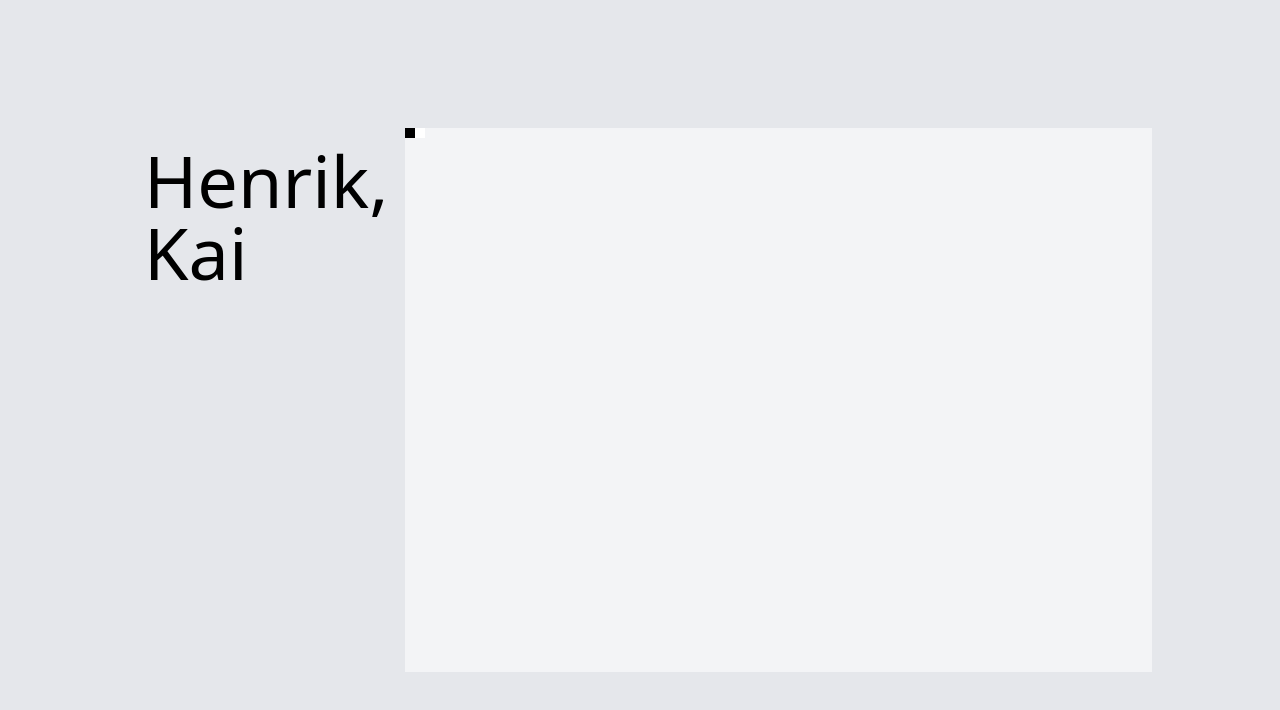
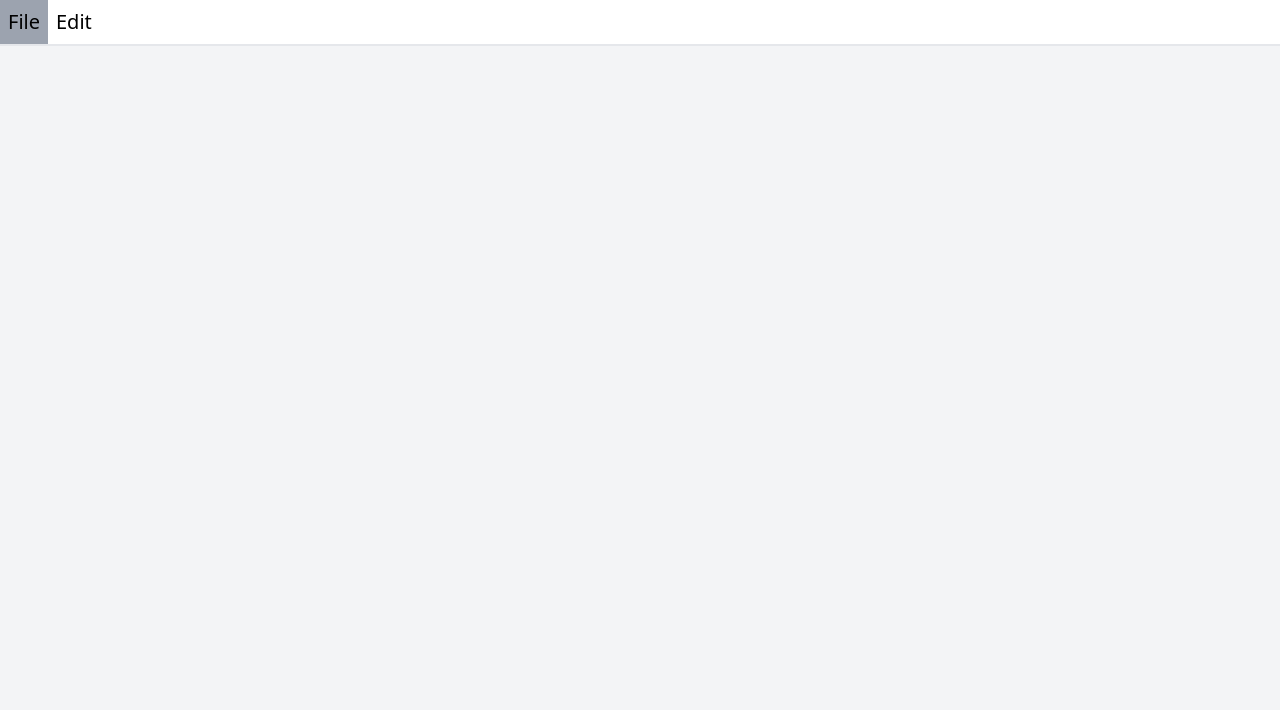
Before and after one commit to CuzImClicks/Bildbearbeitung, a SvelteKit app: page / in a window 1280 px wide. Shown: the top 710 px of the page. Built offline with nearby package versions, Linux system fonts and the light colour scheme.

Commit message:
added a lot

```diff
--- a/src/routes/Image.svelte
+++ b/src/routes/Image.svelte
@@ -1,19 +1,31 @@
 <script lang="ts">
-    import { split } from "postcss/lib/list";
-import Pixel from "./Pixel.svelte";
+    import Pixel from "./Pixel.svelte";
+    import {scale} from "svelte/transition";
 
-    export let image: Array<Array<string>>;
+    export let image: Array<Array<Array<number>>>;
+    export let size: number;
+    let sc = 10;
+
+    function zoom(event: WheelEvent) {
+        if (!event.ctrlKey) return;
+        event.preventDefault();
+
+        sc += event.deltaY * -0.1;
+        sc = Math.min(Math.max(10, sc), 100);
+    }
 </script>
 
-<div class="flex bg-gray-100 h-full w-full">
+<div class="flex justify-center items-center flex-col bg-gray-100 h-full w-full" on:wheel={zoom}>
     {#each image as row}
-        {#each row as pixel}
-            <Pixel
-                r={parseInt(pixel.split(" ")[0])}
-                g={parseInt(pixel.split(" ")[0])}
-                b={parseInt(pixel.split(" ")[0])}
-                size={1}
-            />
-        {/each}
+        <div class="flex">
+            {#each row as pixel}
+                <Pixel
+                    bind:r={pixel[0]}
+                    bind:g={pixel[1]}
+                    bind:b={pixel[2]}
+                    bind:size={sc}
+                />
+            {/each}
+        </div>
     {/each}
 </div>
--- a/src/routes/Main.svelte
+++ b/src/routes/Main.svelte
@@ -1,17 +1,25 @@
 
 <script lang="ts">
     import Image from "./Image.svelte";
+    import Navbar from "./Navbar.svelte";
 
-    let image = [["0 0 0", "255 255 255"]]
+    let image: Array<Array<Array<number>>> = [[[]]]
+        //[
+        //[[0, 0, 0], [148, 0, 211], [75, 0, 130], [0, 0, 255], [0, 255, 0], [255, 255, 0], [255, 127, 0], [255, 0, 0], [255, 255, 255]],
+        //[[255, 255, 255], [0, 0, 255], [255, 0, 0], [255, 127, 0], [255, 255, 0], [0, 255, 0], [0, 0, 255], [148, 0, 211], [0, 0, 0]],
+        //]
+    // 255 255 255; 0 0 0; 0 0 255;
+    // 255 255 255; 0 0 0; 0 0 255;
+    let size = 1;
+
 </script>
 
-<div class="h-screen flex justify-center p-32 bg-gray-200">
-    <div class="h-full w-1/3 p-4 text-7xl">
-        Henrik, Kai
-    </div>
-    <div class="w-full">
-        {#if image != null && image != undefined}
-            <Image image={image} />
+
+<div class="h-screen w-full overflow-hidden">
+    <Navbar bind:image={image}/>
+    <div class="w-full h-full overflow-visible">
+        {#if image != null && image !== undefined}
+            <Image bind:image={image} bind:size={size}/>
         {/if}
     </div>
 </div>
--- /dev/null
+++ b/src/routes/Navbar.svelte
@@ -0,0 +1,128 @@
+<script lang="ts">
+    import {mirrorDiagonally, mirrorHorizontally, mirrorVertically} from "./backend";
+
+    export let image: Array<Array<Array<number>>>;
+    type MenuCategory = {
+        name: string,
+        display: string,
+        action: () => void,
+        visible: boolean,
+        children: Array<MenuItem>
+    }
+
+    type MenuItem = {
+        name: string,
+        onClick: () => void,
+        display: string,
+    }
+
+    let fileMenuVisible = false;
+    let editMenuVisible = false;
+
+    let menuCategories: Array<MenuCategory> = [
+        {
+            name: "file",
+            display: "File",
+            action: () => {
+                console.log("file");
+            },
+            visible: fileMenuVisible,
+            children: [
+                {
+                    name: "new",
+                    onClick: () => {
+                        image = Array.from({length: 16}, () => Array.from({length: 16}, () => [255, 255, 255]));
+                    },
+                    display: "New",
+                },
+                {
+                    name: "load from clipboard",
+                    onClick: () => {
+                        navigator.clipboard.readText()
+                            .then(((t) => {
+                                image = t.trim().replace("\r", "").split("\n").map((row) =>
+                                    row.trim().replace(/;$/, "").split(";").map((pixel) =>
+                                        pixel.trim().split(" ").map((color) => parseInt(color, 10))
+                                    )
+                                );
+                            }))
+                    },
+                    display: "Load from clipboard",
+                },
+                {
+                    name: "Export to clipboard",
+                    onClick: () => {
+                        navigator.clipboard.writeText(
+                            image.map((row) => row.map((pixel) => pixel.join(" ")).join(";")).join("\n")
+                        );
+                    },
+                    display: "Export to clipboard",
+                }
+            ]
+        },
+        {
+            name: "edit",
+            display: "Edit",
+            action: () => {
+                console.log("file");
+            },
+            visible: editMenuVisible,
+            children: [
+                {
+                    name: "flip horizontally",
+                    onClick: () => {
+                        image = mirrorHorizontally(image)
+                    },
+                    display: "Flip Horizontally",
+                },
+                {
+                    name: "flip vertically",
+                    onClick: () => {
+                        image = mirrorVertically(image)
+                    },
+                    display: "Flip Vertically",
+                },
+                {
+                    name: "flip diagonally",
+                    onClick: () => {
+                        image = mirrorDiagonally(image)
+                    },
+                    display: "Flip Diagonally",
+                },
+            ]
+        },
+    ]
+</script>
+
+<svelte:head>
+    <!-- You can change icon sets according to your taste. Change `class` value in `menuItems` above to represent your icons. -->
+    <link rel="stylesheet" href="https://cdnjs.cloudflare.com/ajax/libs/font-awesome/6.5.1/css/all.min.css" integrity="sha512-KfkfwYDsLkIlwQp6LFnl8zNdLGxu9YAA1QvwINks4PhcElQSvqcyVLLD9aMhXd13uQjoXtEKNosOWaZqXgel0g==" crossorigin="anonymous" referrerpolicy="no-referrer" />
+</svelte:head>
+<nav>
+    <div class="w-full h-max border-b-[2px]">
+        <ul class="flex flex-row">
+            {#each menuCategories as category}
+                <li class="list-none w-max">
+                    <button class="w-max text-xl p-2 hover:bg-gray-400" on:click={() => {
+                        for (let cat of menuCategories) {
+                            if (cat.name !== category.name) cat.visible = false;
+                        }
+                        category.visible = !category.visible
+                    }}>{category.display}</button>
+                    {#if category.visible}
+                        <ul class="flex items-stretch flex-col absolute h-max bg-gray-200">
+                            {#each category.children as item}
+                                <li class="w-full hover:bg-gray-400">
+                                    <button class="w-full text-left text-xl p-2" on:click={item.onClick} on:click={() => category.visible = false}>
+                                        <i class={item.iconClass}></i>{item.display}
+                                    </button>
+                                </li>
+                            {/each}
+                        </ul>
+                    {/if}
+
+                </li>
+            {/each}
+        </ul>
+    </div>
+</nav>
--- a/src/routes/Pixel.svelte
+++ b/src/routes/Pixel.svelte
@@ -1,9 +1,14 @@
 <script lang="ts">
+
+    import {blue, green, red} from "./store";
+
     export let r: number;
     export let g: number;
     export let b: number;
     export let size: number;
 </script>
 
-<div style="height: {size*10}px; width: {size*10}px; background-color: rgb({r}, {g}, {b});">
+<div class="border-none caret-transparent p-0 m-0 cursor-crosshair" style="height: {size}px; width: {size}px; background-color: rgb({r}, {g}, {b});"
+     on:click="{() => {r=$red; g=$green; b=$blue}}"
+     role="img">
 </div>
--- /dev/null
+++ b/src/routes/backend.ts
@@ -0,0 +1,31 @@
+
+export function mirrorVertically(image: Array<Array<Array<number>>>): Array<Array<Array<number>>> {
+    for (let i = 0; i < image.length / 2; i++) {
+        const temp = image[i]
+        image[i] = image[image.length - 1 - i]
+        image[image.length - 1 - i] = temp
+    }
+    return image
+}
+
+export function mirrorHorizontally(image: Array<Array<Array<number>>>): Array<Array<Array<number>>> {
+    for (let i = 0; i < image[0].length / 2; i++) {
+        for (let j = 0; j < image.length; j++) {
+            const temp = image[j][i]
+            image[j][i] = image[j][image[0].length - 1 - i]
+            image[j][image[0].length - 1 - i] = temp
+        }
+    }
+    return image
+}
+
+export function mirrorDiagonally(image: Array<Array<Array<number>>>): Array<Array<Array<number>>> {
+    const newImage: Array<Array<Array<number>>> = []
+    for (let i = 0; i < image[0].length; i++) {
+        newImage.push([])
+        for (let j = 0; j < image.length; j++) {
+            newImage[i].push(image[j][i])
+        }
+    }
+    return newImage
+}
--- /dev/null
+++ b/src/routes/store.ts
@@ -0,0 +1,6 @@
+
+import { writable } from 'svelte/store';
+
+export const red = writable(0);
+export const green = writable(0);
+export const blue = writable(0);
```
Also changed, not shown: 1 other file (tests, documents, lock files or other folders).
